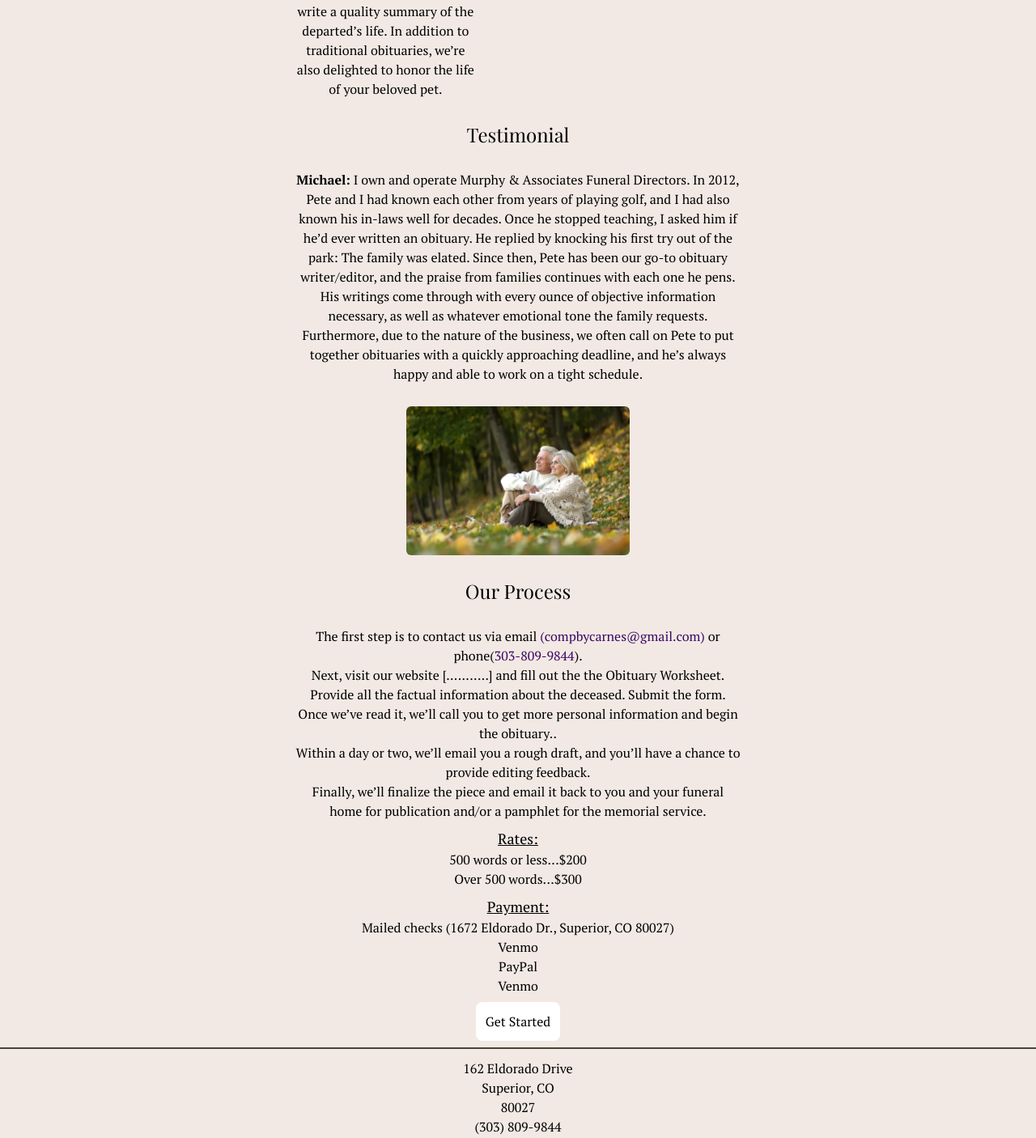
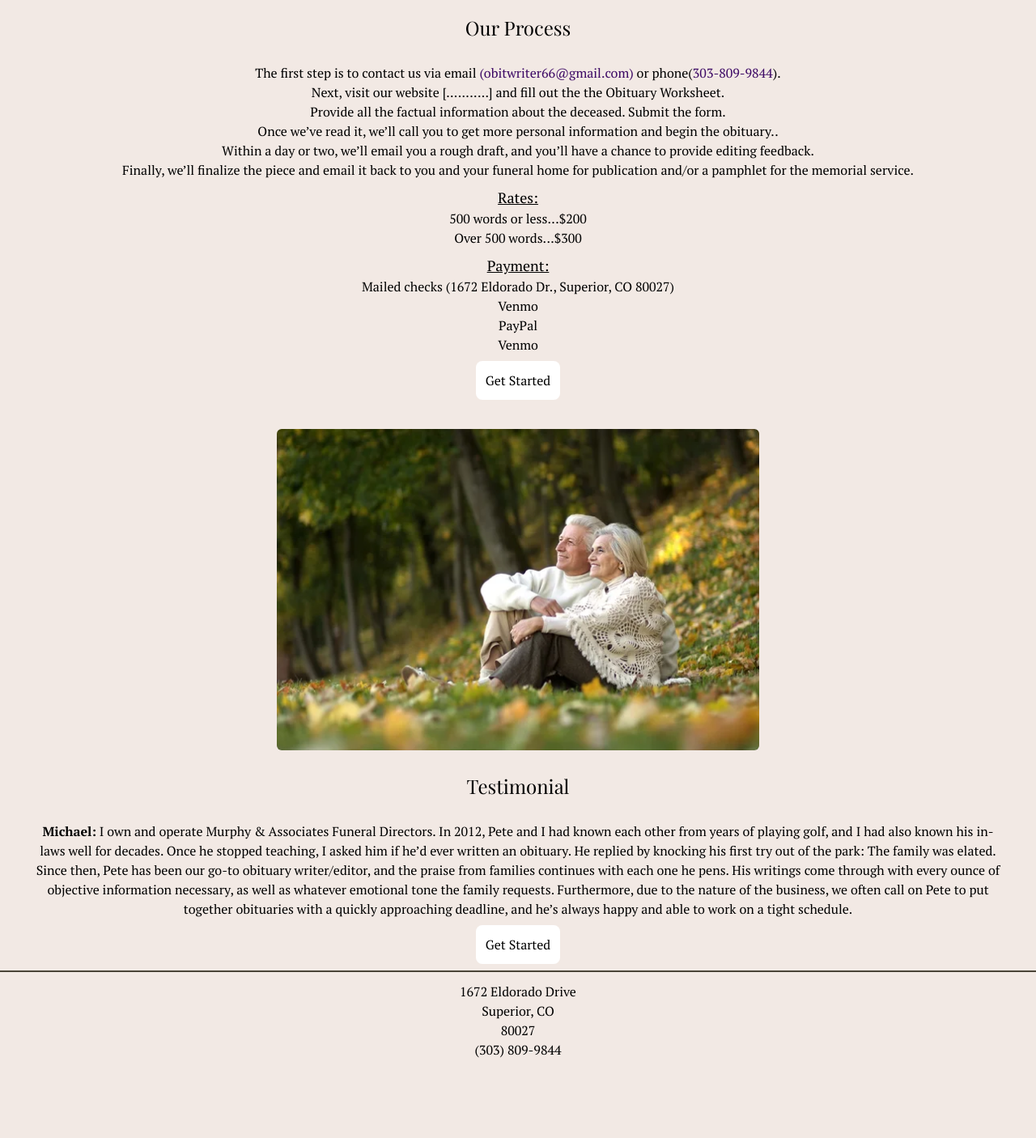
Before and after one commit to HaldenKavanagh/obituary, a website: page public/index.html in a window 1280 px wide. Shown: the part 1186-2592 px from the top of the page at 81% size. After the commit the page ends 2507 px from the top, so only its background shows below. Drawn offline with nearby package versions, Linux system fonts and the light colour scheme; a web font is replaced by a local one.

Commit message:
Added varoous tweaks to pages

```diff
--- a/public/index.html
+++ b/public/index.html
@@ -11,17 +11,18 @@
       rel="stylesheet"
     />
   </head>
-  <body
-    class="bg-beige w-full flex flex-col items-center justify-center font-pt"
-  >
+  <body class="bg-beige w-full font-pt">
     <header class="w-full text-center">
       <h2 class="text-5xl border-b-2 border-brown py-3 font-playfair">
         A LIFE WELL LIVED
       </h2>
     </header>
+    <div
+      class="max-w-screen-xl mx-auto flex flex-col items-center justify-center"
+    >
       <img src="assets/images/sunset.jpg" class="w-1/3 my-5 rounded-md" />
       <div
-      class="w-full flex flex-col items-center justify-center text-center md:w-1/2 px-11"
+        class="w-full flex flex-col items-center justify-center text-center px-11"
       >
         <p>Obituary services provided by:</p>
         <h2 class="text-3xl mb-2 font-playfair">Composition by Carnes</h2>
@@ -36,19 +37,19 @@
         <!-- About Us section -->
         <section class="">
           <h2 class="text-2xl my-7 font-playfair">About Us</h2>
-        <div class="w-full flex flex-col md:flex-row">
-          <p class="pr-5 w-full md:w-1/2">
+          <div class="w-full grid grid-cols-1 gap-4 sm:grid-cols-2">
+            <p class="pr-5 w-full">
               At Composition by Carnes, we take pride in crafting obituaries
               specific to the needs of the client. We understand that you’re
-            inundated with grief and the logistics of saying goodbye to a loved
-            one, and we’re honored to help you have one less thing about which
-            to worry. As retired English teachers with 12 years of obituary
-            experience, we possess the skills necessary to write a quality
-            summary of the departed’s life. In addition to traditional
+              inundated with grief and the logistics of saying goodbye to a
+              loved one, and we’re honored to help you have one less thing about
+              which to worry. As retired English teachers with 12 years of
+              obituary experience, we possess the skills necessary to write a
+              quality summary of the departed’s life. In addition to traditional
               obituaries, we’re also delighted to honor the life of your beloved
               pet.
             </p>
-          <div class="relative h-[300px] w-[350px]">
+            <div class="relative md:h-[300px] h-[200px] w-[250px] md:w-[350px]">
               <!-- back -->
               <div class="absolute top-20 left-0 h-[200px]">
                 <img
@@ -60,7 +61,7 @@
 
               <!-- Overlapping Image -->
               <div
-              class="absolute top-0 right-0 h-[200px] w-[200px] transform rotate-[5deg]"
+                class="absolute top-0 right-0 md:h-[200px] md:w-[200px] h-[100px] w-[100px] transform rotate-[5deg]"
               >
                 <img
                   src="assets/images/jim.jpeg"
@@ -71,37 +72,14 @@
             </div>
           </div>
         </section>
-      <!-- testimoniial section -->
 
-      <section class="">
-        <h2 class="text-2xl my-7 font-playfair">Testimonial</h2>
-        <p>
-          <strong>Michael:</strong>
-          I own and operate Murphy & Associates Funeral Directors. In 2012, Pete
-          and I had known each other from years of playing golf, and I had also
-          known his in-laws well for decades. Once he stopped teaching, I asked
-          him if he’d ever written an obituary. He replied by knocking his first
-          try out of the park: The family was elated. Since then, Pete has been
-          our go-to obituary writer/editor, and the praise from families
-          continues with each one he pens. His writings come through with every
-          ounce of objective information necessary, as well as whatever
-          emotional tone the family requests. Furthermore, due to the nature of
-          the business, we often call on Pete to put together obituaries with a
-          quickly approaching deadline, and he’s always happy and able to work
-          on a tight schedule.
-        </p>
-      </section>
-      <img
-        src="assets/images/sitting.jpg"
-        class="w-full md:w-1/2 mt-7 rounded-md"
-      />
         <!-- Our Process section -->
         <section class="flex flex-col">
           <h2 class="text-2xl my-7 font-playfair">Our Process</h2>
           <p>
             The first step is to contact us via email
             <a class="text-purple-950" href="mailto:someone@example.com"
-            >(compbycarnes@gmail.com)</a
+              >(obitwriter66@gmail.com)</a
             >
             or phone(<a class="text-purple-950" href="tel:+3038099844"
               >303-809-9844</a
@@ -120,8 +98,8 @@
             and begin the obituary..
           </p>
           <p>
-          Within a day or two, we’ll email you a rough draft, and you’ll have a
-          chance to provide editing feedback.
+            Within a day or two, we’ll email you a rough draft, and you’ll have
+            a chance to provide editing feedback.
           </p>
           <p>
             Finally, we’ll finalize the piece and email it back to you and your
@@ -141,6 +119,37 @@
             <li>Venmo</li>
           </ul>
         </section>
+
+        <button
+          onclick="location.href='form.html'"
+          class="bg-white rounded-lg p-3 m-2"
+        >
+          <h2>Get Started</h2>
+        </button>
+        <img
+          src="assets/images/sitting.jpg"
+          class="w-full md:w-1/2 mt-7 rounded-md"
+        />
+        <!-- testimoniial section -->
+
+        <section class="">
+          <h2 class="text-2xl my-7 font-playfair">Testimonial</h2>
+          <p>
+            <strong>Michael:</strong>
+            I own and operate Murphy & Associates Funeral Directors. In 2012,
+            Pete and I had known each other from years of playing golf, and I
+            had also known his in-laws well for decades. Once he stopped
+            teaching, I asked him if he’d ever written an obituary. He replied
+            by knocking his first try out of the park: The family was elated.
+            Since then, Pete has been our go-to obituary writer/editor, and the
+            praise from families continues with each one he pens. His writings
+            come through with every ounce of objective information necessary, as
+            well as whatever emotional tone the family requests. Furthermore,
+            due to the nature of the business, we often call on Pete to put
+            together obituaries with a quickly approaching deadline, and he’s
+            always happy and able to work on a tight schedule.
+          </p>
+        </section>
         <button
           onclick="location.href='form.html'"
           class="bg-white rounded-lg p-3 m-2"
@@ -148,9 +157,10 @@
           <h2>Get Started</h2>
         </button>
       </div>
+    </div>
     <!-- footer -->
     <footer class="border-t-2 border-brown w-full text-center py-3">
-      <p>162 Eldorado Drive</p>
+      <p>1672 Eldorado Drive</p>
       <p>Superior, CO</p>
       <p>80027</p>
       <p><a href="tel:+3038099844">(303) 809-9844</a></p>
```
Also changed, not shown: public/form.html (+2 -2 lines), public/css/tailwind-output.css. Lines whose indentation alone changed are shown as unchanged.
